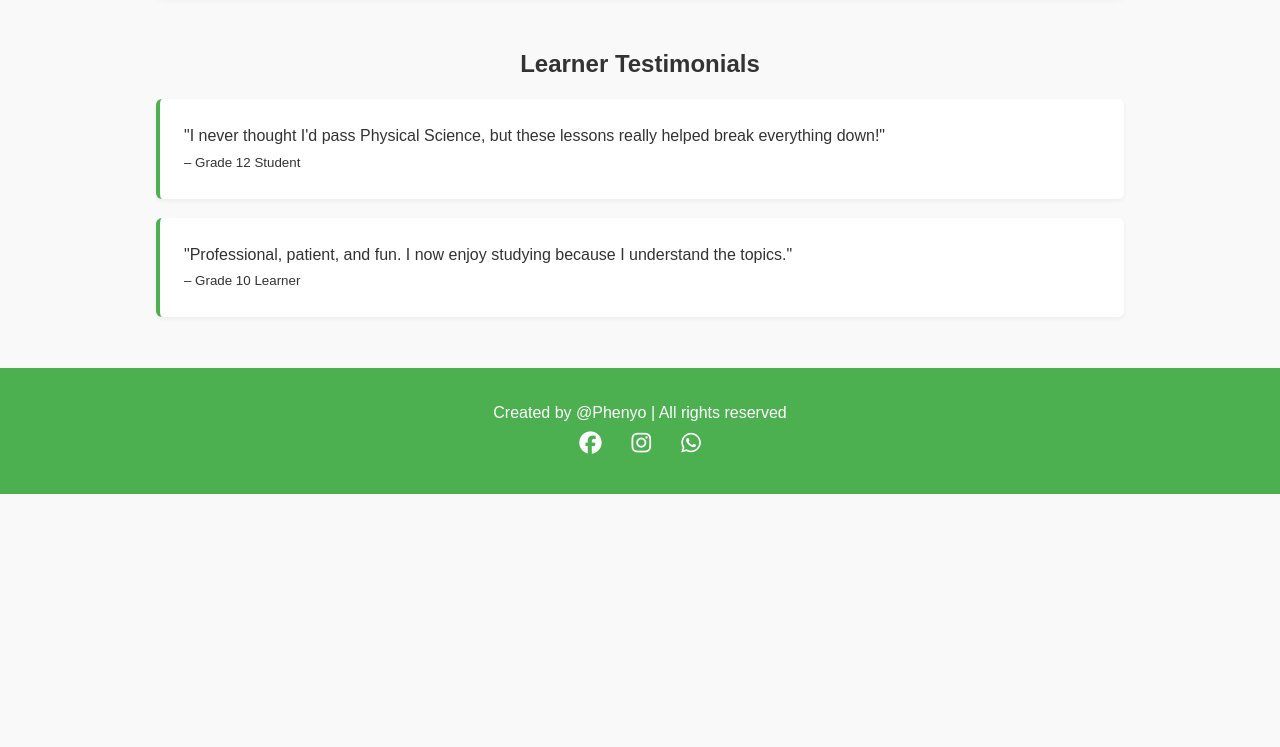
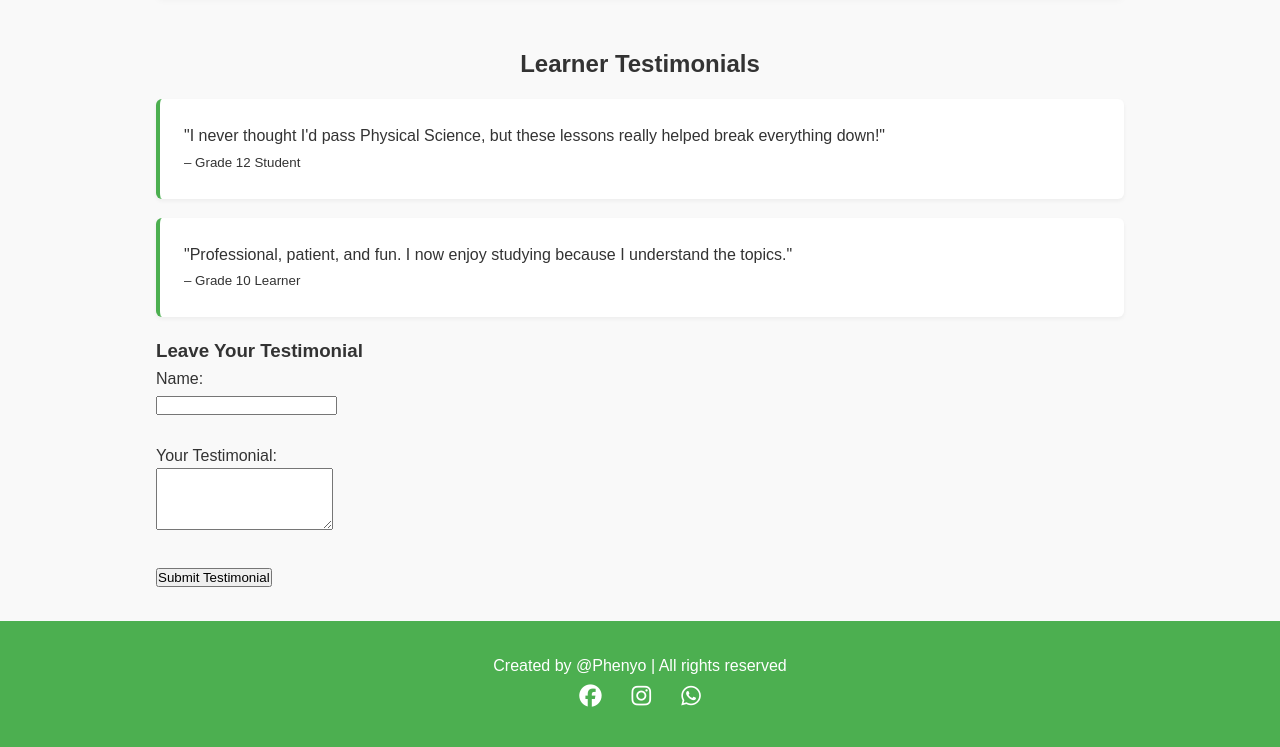
Before and after one commit to PStoppa7/lesso, a plain HTML site: page about.html in a window 1280 px wide. Shown: the part 695-1442 px from the top of the page. Before the commit the page ends 1189 px from the top, so only its background shows below. Drawn offline with Linux system fonts and the light colour scheme.

Commit message:
Update about.html
added a form

```diff
--- a/about.html
+++ b/about.html
@@ -197,6 +197,16 @@
         <small>– Grade 10 Learner</small>
       </div>
     </div>
+    <h3>Leave Your Testimonial</h3>
+  <form action="https://formspree.io/f/yourFormID" method="POST">
+    <label for="name">Name:</label><br>
+    <input type="text" id="name" name="name" required><br><br>
+
+    <label for="message">Your Testimonial:</label><br>
+    <textarea id="message" name="message" rows="4" required></textarea><br><br>
+
+    <button type="submit">Submit Testimonial</button>
+  </form>
   </section>
 
   <footer>
```
